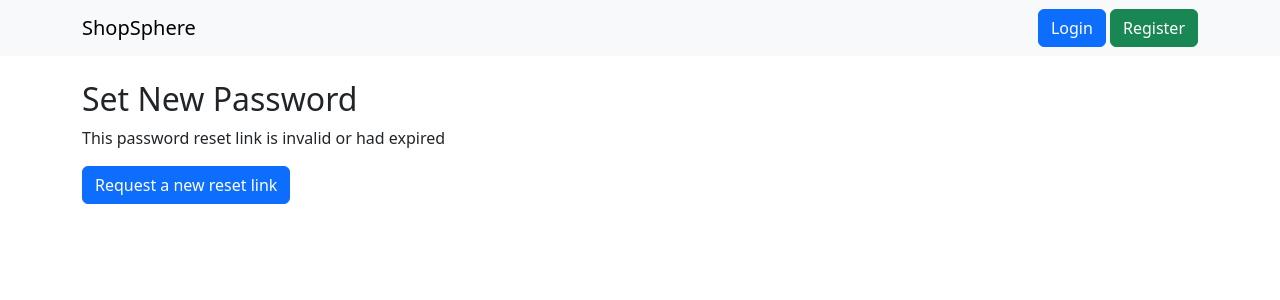
After one commit to mamun-2025/ShopSphere, a Django app: page /accounts/reset/1/1/ in a window 1280 px wide. The commit adds this page. Shown: the top 300 px of the page. Run offline with Django 5.2, Linux system fonts and the light colour scheme.

Commit message:
Completed change_password, password validation, password reset

```diff
--- a/accounts/urls.py
+++ b/accounts/urls.py
@@ -2,6 +2,9 @@
 
 from django.urls import path
 from . import views
+from django.contrib.auth import views as auth_views
+
+app_name = "accounts"
 
 urlpatterns = [
    path("register/", views.register, name="register"),
@@ -10,4 +13,40 @@ urlpatterns = [
    path("profile/", views.profile, name="profile"),
    path("profile/edit/", views.edit_profile, name="edit_profile"),
    path("password/change/", views.change_password, name="change_password"),
+
+   path(
+      "password-reset/",
+      auth_views.PasswordResetView.as_view(
+         template_name="accounts/password_reset.html"
+      ),
+      name="password_reset",
+   ),
+   path(
+      "password-reset/done/",
+      auth_views.PasswordResetDoneView.as_view(
+         template_name="accounts/password_reset_done.html"
+      ),
+      name="password_reset_done",
+   ),
+   path(
+      "reset/<uidb64>/<token>/",
+      auth_views.PasswordResetConfirmView.as_view(
+         template_name="accounts/password_reset_confirm.html"
+      ),
+      name="password_reset_confirm",
+   ),
+   path(
+      "reset/done/",
+      auth_views.PasswordResetCompleteView.as_view(
+         template_name="accounts/password_reset_complete.html"
+      ),
+      name="password_reset_complete",
+   ),
+
+
+
+
+
+
+
 ]
--- a/templates/accounts/base.html
+++ b/templates/accounts/base.html
@@ -27,25 +27,25 @@
       <div>
          {% if request.user.is_authenticated %}
             <a
-               href="{% url 'profile' %}"
+               href="{% url 'accounts:profile' %}"
                class="btn btn-success"
             >
             Profile
             </a>
             <a
-               href="{% url 'edit_profile' %}"
+               href="{% url 'accounts:edit_profile' %}"
                class="btn btn-warning"
             >
             Edit Profile
             </a>
             <a
-               href="{% url 'logout' %}"
+               href="{% url 'accounts:logout' %}"
                class="btn btn-danger"
             >
             Logout
             </a>
             <a
-               href="{% url 'change_password' %}"
+               href="{% url 'accounts:change_password' %}"
                class="btn btn-info"
             >
             Change Password
@@ -53,13 +53,13 @@
 
          {% else %}
             <a
-               href="{% url 'login' %}"
+               href="{% url 'accounts:login' %}"
                class="btn btn-primary"
             >
             Login
             </a>
             <a
-               href="{% url 'register' %}"
+               href="{% url 'accounts:register' %}"
                class="btn btn-success"
             >
             Register
--- a/templates/accounts/change_password.html
+++ b/templates/accounts/change_password.html
@@ -8,10 +8,10 @@
 
       {% csrf_token %}
 
-      {% form.as_p %}
+      {{ form.as_p }}
 
       <button
-      type="submit",
+      type="submit"
       class="btn btn-primary"
       >
          Change Password
--- /dev/null
+++ b/templates/accounts/password_reset_confirm.html
@@ -0,0 +1,43 @@
+
+
+{% extends "accounts/base.html" %}
+
+{% block content %}
+
+<h2>Set New Password</h2>
+
+
+{% if validlink %}
+<p>
+   Please enter your new password below
+</p>
+
+<form method="post">
+
+   {% csrf_token %}
+
+   {{ form.as_p }}
+
+   <button
+      type="submit"
+      class="btn btn-secondary"
+   >
+   Change Password
+   </button>
+
+</form>
+
+{% else %}
+
+   <p>This password reset link is invalid or had expired</p>
+   <a
+      href="{% url 'accounts:password_reset' %}"
+      class="btn btn-primary"
+   >
+   Request a new reset link
+   </a>
+
+
+{% endif %}
+
+{% endblock %}
--- a/templates/accounts/profile.html
+++ b/templates/accounts/profile.html
@@ -26,7 +26,7 @@
 
 <a
    class="btn btn-primary"
-   href="{% url 'edit_profile' %}">
+   href="{% url 'accounts:edit_profile' %}">
    Edit Profile
 </a>
 
```
Also changed, not shown: accounts/views.py (+7 -9 lines), templates/accounts/password_reset.html (added, +25 -0 lines), templates/accounts/password_reset_complete.html (added, +23 -0 lines), templates/accounts/password_reset_done.html (added, +24 -0 lines).
